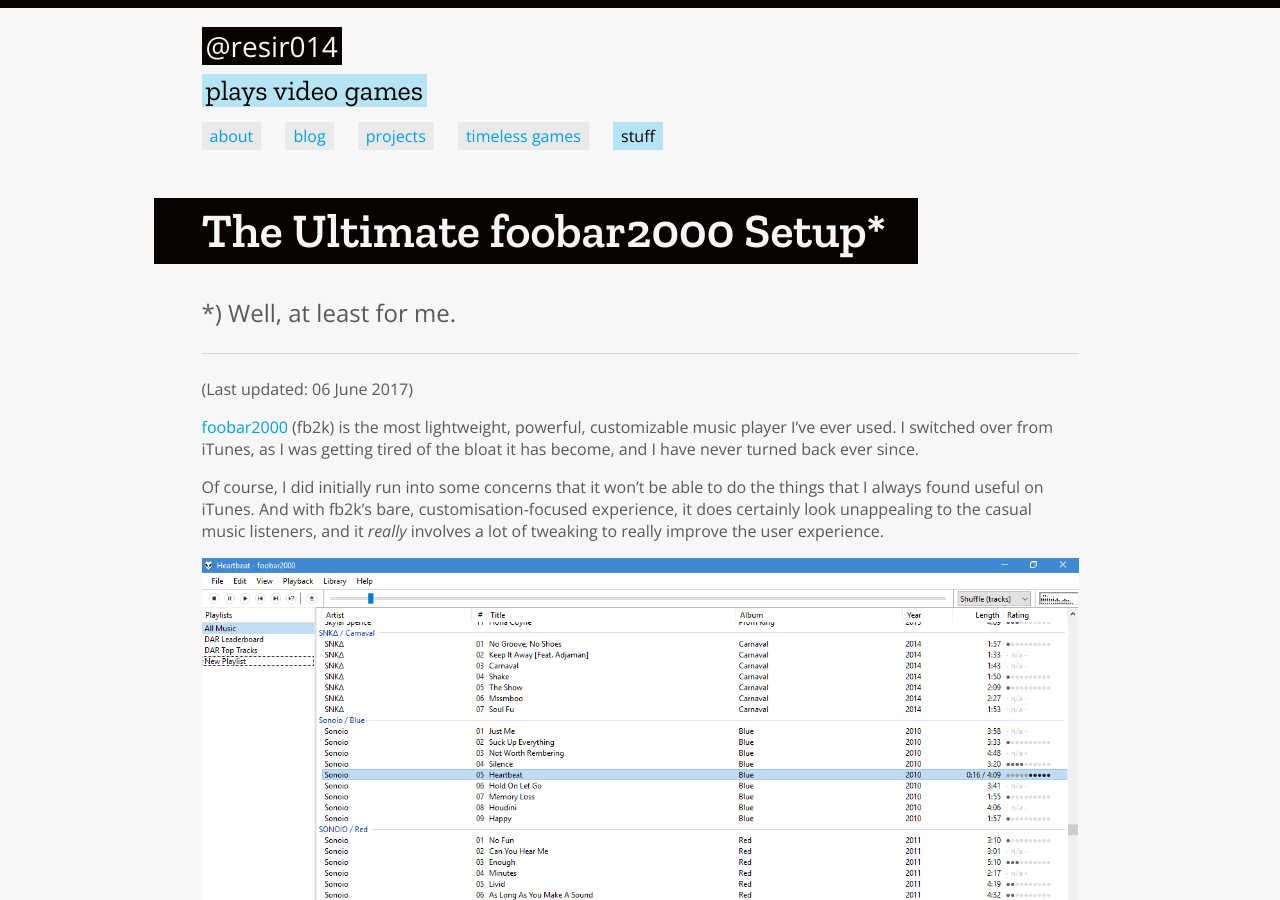
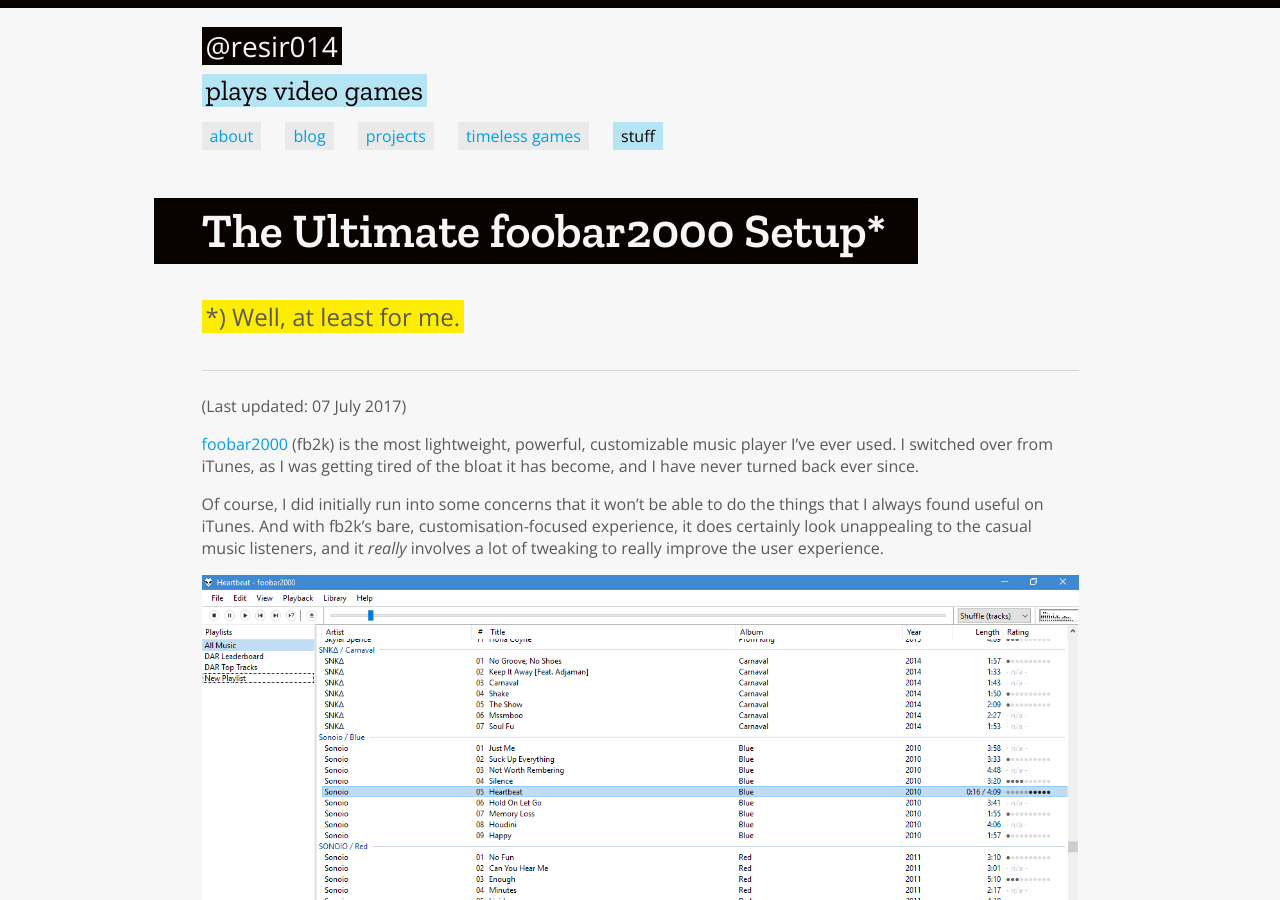
Before and after one commit to resir014/resir014.github.io, a Jekyll site: the page built from _etc/fb2k.md, in a window 1280 px wide and 900 px high. Built offline with Jekyll 4.4.1, drawn with Linux system fonts in a browser that asks for light colours; comment, search, counter and statistics services are not loaded.

Commit message:
updated fb2k guide to new format

```diff
--- a/_etc/fb2k.md
+++ b/_etc/fb2k.md
@@ -8,11 +8,13 @@
   - /fb2k
 ---
 
-<p class="lead">*) Well, at least for me.</p>
+<div class="post-subtitle">
+  <span>*) Well, at least for me.</span>
+</div>
 
 ---
 
-(Last updated: 06 June 2017)
+(Last updated: 07 July 2017)
 
 [foobar2000](http://www.foobar2000.org/) (fb2k) is the most lightweight, powerful, customizable music player I've ever used. I switched over from iTunes, as I was getting tired of the bloat it has become, and I have never turned back ever since.
 
```
